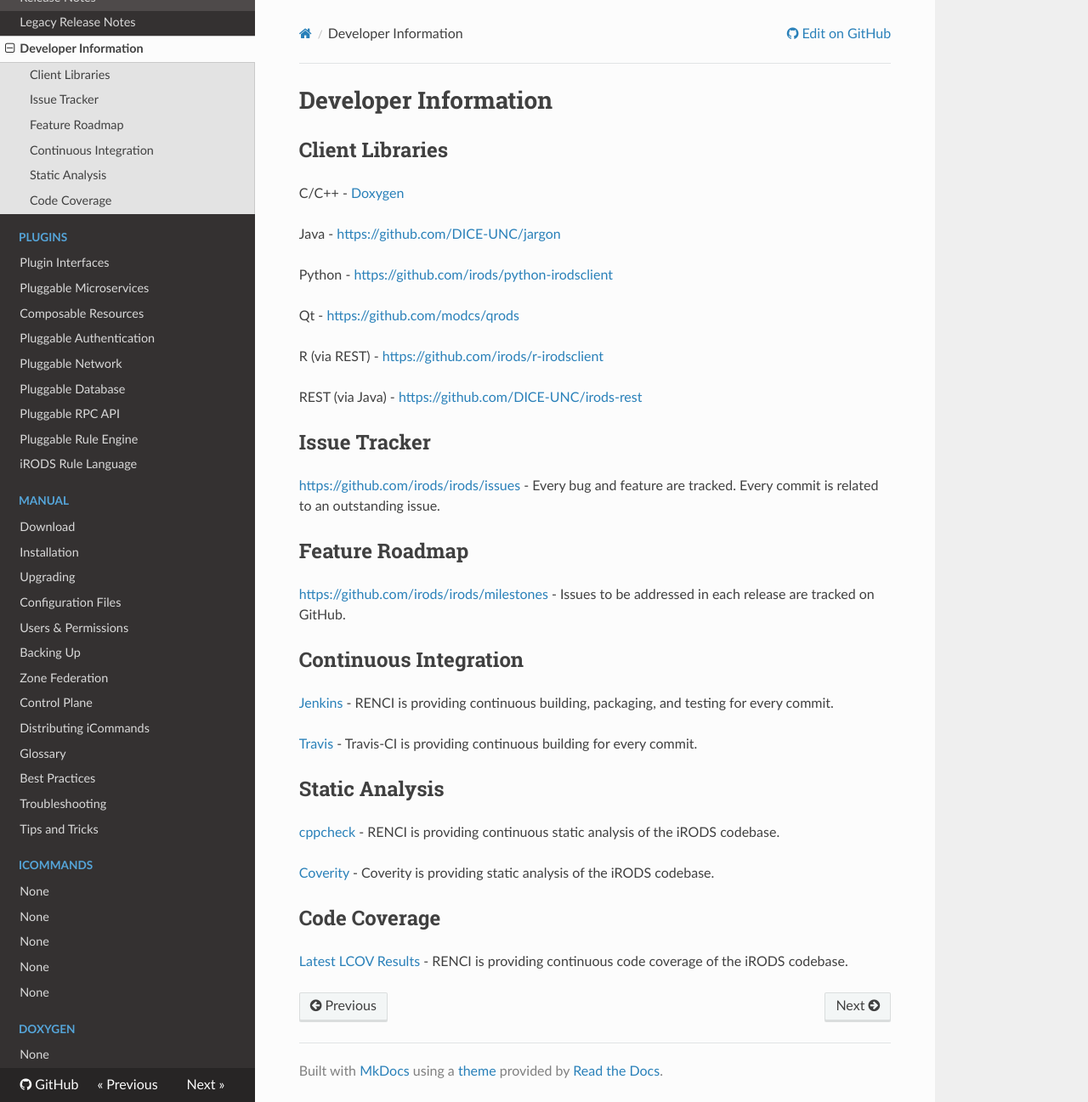
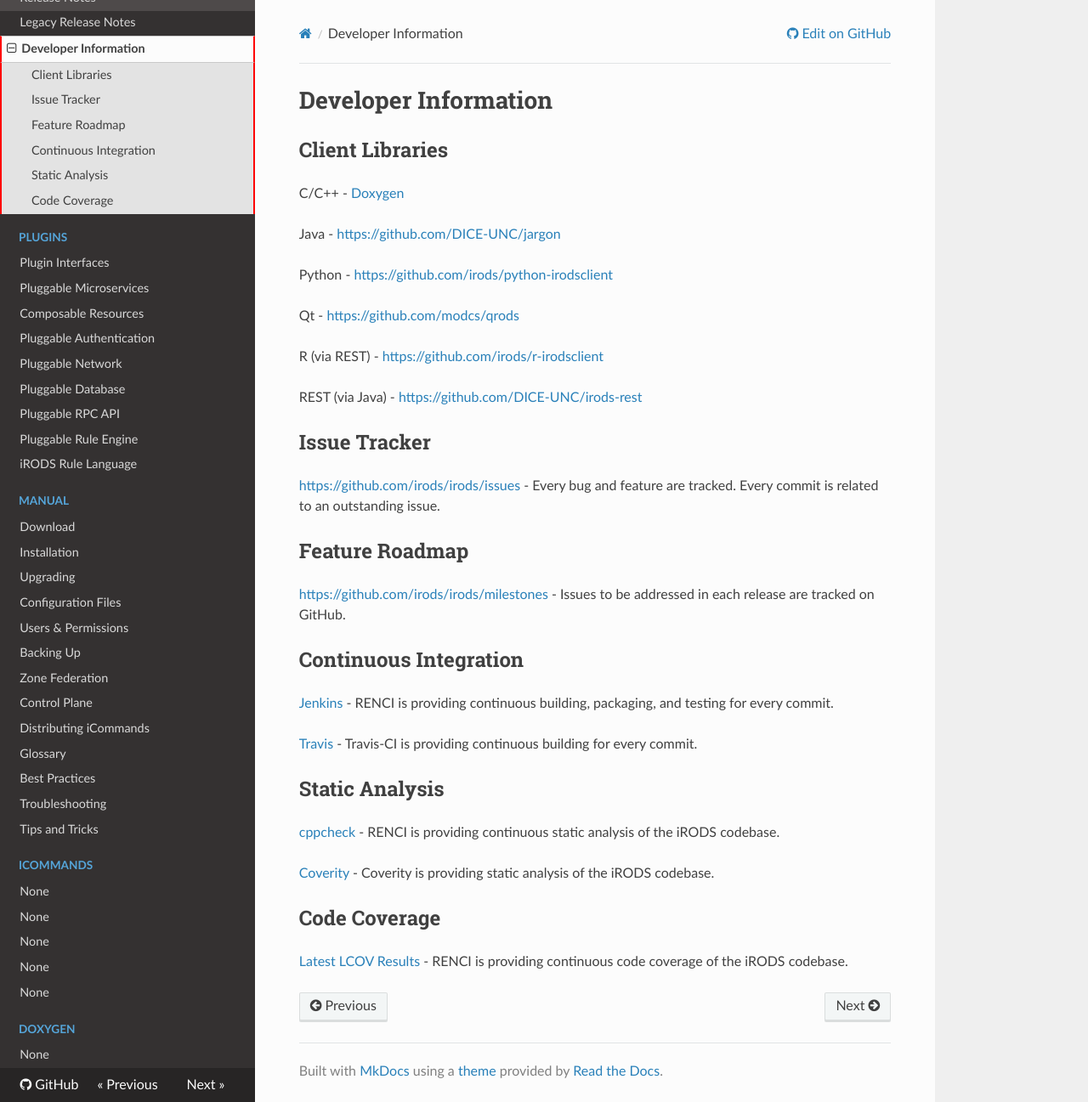
Before and after one commit to irods/irods_docs, an MkDocs documentation site: the page built from docs/developers.md, in a window 1280 px wide and 1297 px high. Shown: the whole window at 85% size. Built offline with MkDocs 1.6.1, drawn with Linux system fonts in a browser that asks for light colours; nearby versions of some CDN libraries; old or Windows-style settings are respelled for this version of MkDocs.

Commit message:
custom css placeholder

```diff
--- /dev/null
+++ b/docs/irods.css
@@ -0,0 +1,4 @@
+/* iRODS Custom Theme CSS */
+
+.wy-menu-vertical li.current a { border-left: solid 2px #ff0000 }
+.wy-menu-vertical li.current a { border-right: solid 2px #ff0000 }
--- a/mkdocs.yml
+++ b/mkdocs.yml
@@ -5,6 +5,8 @@ site_author: iRODS Consortium
 site_dir: site
 docs_dir: docs
 theme: readthedocs
+extra_css:
+ - irods.css
 
 markdown_extensions:
  - admonition
```
